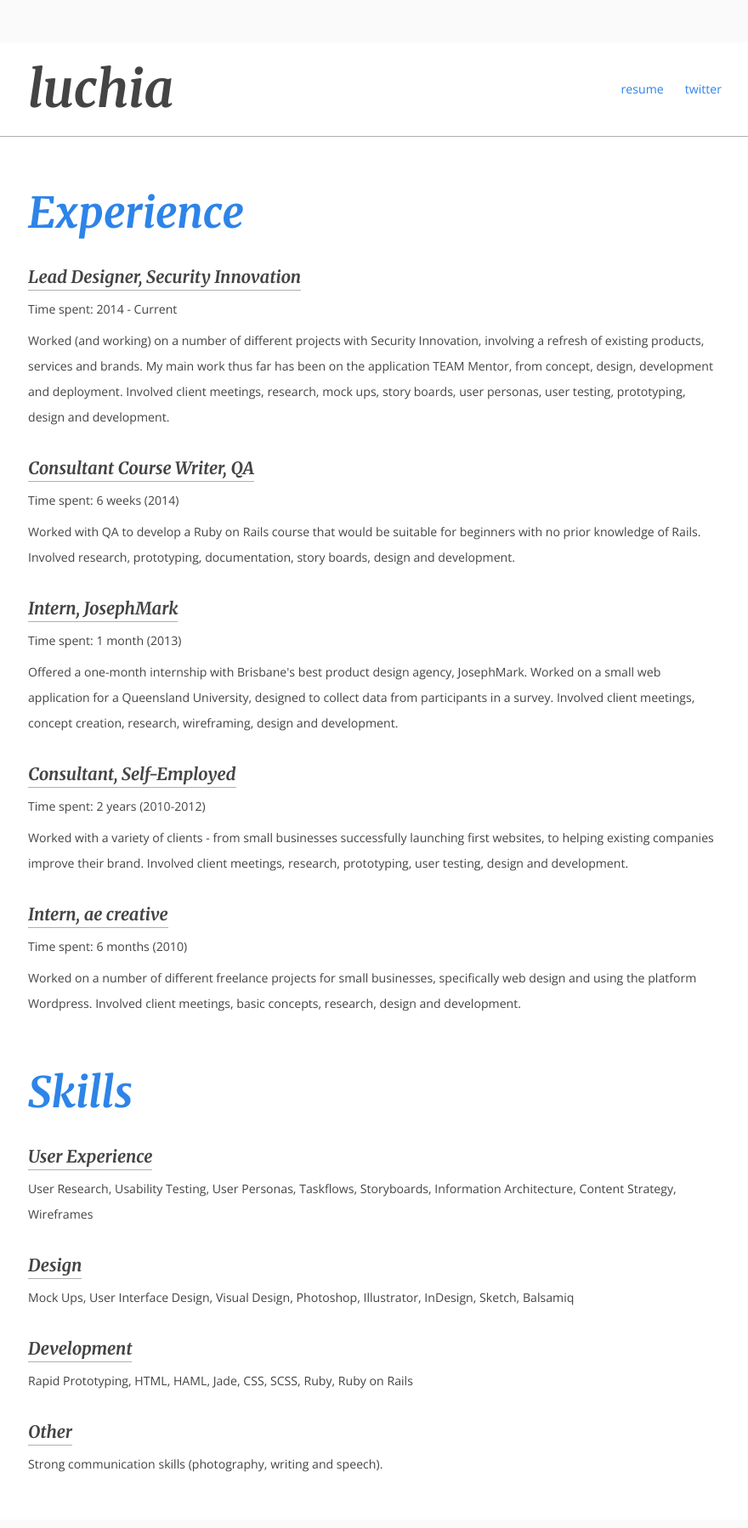
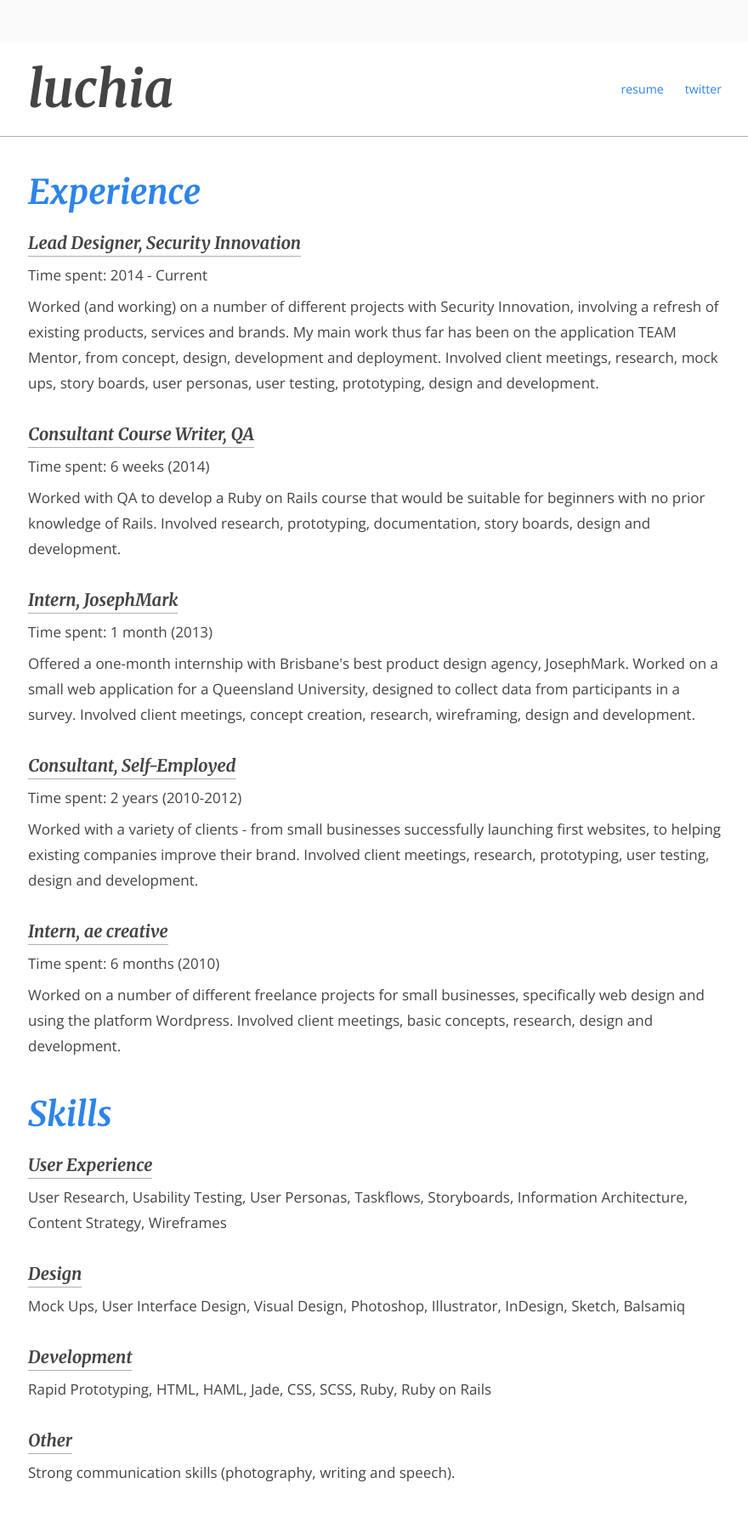
Before and after one commit to luchia/luchia.github.io, a Jekyll site: the page built from index.html, in a window 1280 px wide. Shown: the whole page at 85% size, without its empty margins (199-1079 px from the left). Built offline with Jekyll 4.4.1, drawn with Linux system fonts in a browser that asks for light colours; Markdown is read by kramdown in place of the engine named in the settings; the list of posts is cut into pages by our own code.

Commit message:
update headings

```diff
--- a/css/style.scss
+++ b/css/style.scss
@@ -56,7 +56,8 @@ nav, #post, #resume {
 }
 #post-content, #resume {
     padding: 0 40px;
-    h2 {
+    h3 {
+        margin-top: 50px;
         color: #2D84E8;
     }
     h4 {
@@ -152,7 +153,7 @@ h4 {
     font-size: 1em;
 }
 h5 {
-    font-size: 1em;
+    font-size: 0.75em;
 }
 h1, h2, h3, h4, h5, h6 {
     font-family: 'Merriweather', serif;
@@ -174,6 +175,9 @@ a {
     &.category {
         text-transform: lowercase;
     }
+}
+p {
+    font-size: 0.85em;
 }
 // MEDIA QUERIES //
 
--- a/index.html
+++ b/index.html
@@ -3,7 +3,7 @@ layout: default
 ---
 
 <section id="resume">
-	<h2>Experience</h2>
+	<h3>Experience</h3>
 	<h4>Lead Designer, Security Innovation</h4>
 	<p class='time-spent'>Time spent: 2014 - Current</p>
 	<p>Worked (and working) on a number of different projects with Security Innovation, involving a refresh of existing products, services and brands. My main work thus far has been on the application TEAM Mentor, from concept, design, development and deployment. Involved client meetings, research, mock ups, story boards, user personas, user testing, prototyping, design and development.</p>
@@ -24,7 +24,7 @@ layout: default
 	<p>Time spent: 6 months (2010)</p>
 	<p>Worked on a number of different freelance projects for small businesses, specifically web design and using the platform Wordpress. Involved client meetings, basic concepts, research, design and development.</p>
 
-	<h2>Skills</h2>
+	<h3>Skills</h3>
 	<h4>User Experience</h4>
 	<p>User Research,  Usability Testing, User Personas,  Taskflows, Storyboards, Information Architecture, Content Strategy, Wireframes</p>
 	<h4>Design</h4>
```
Also changed, not shown: 2 other files.
